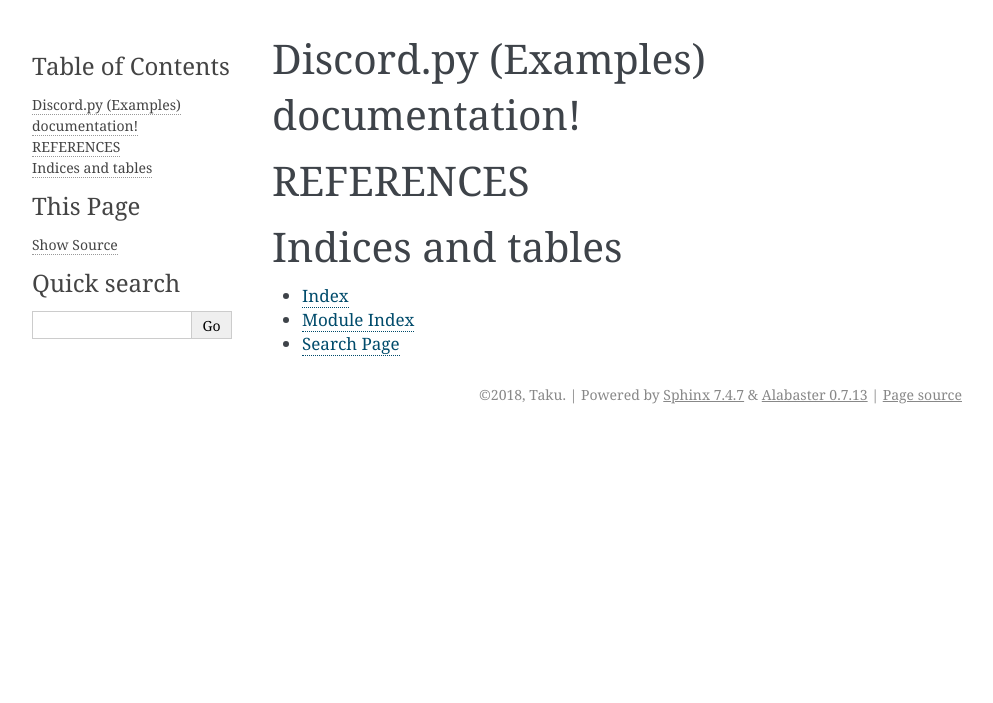
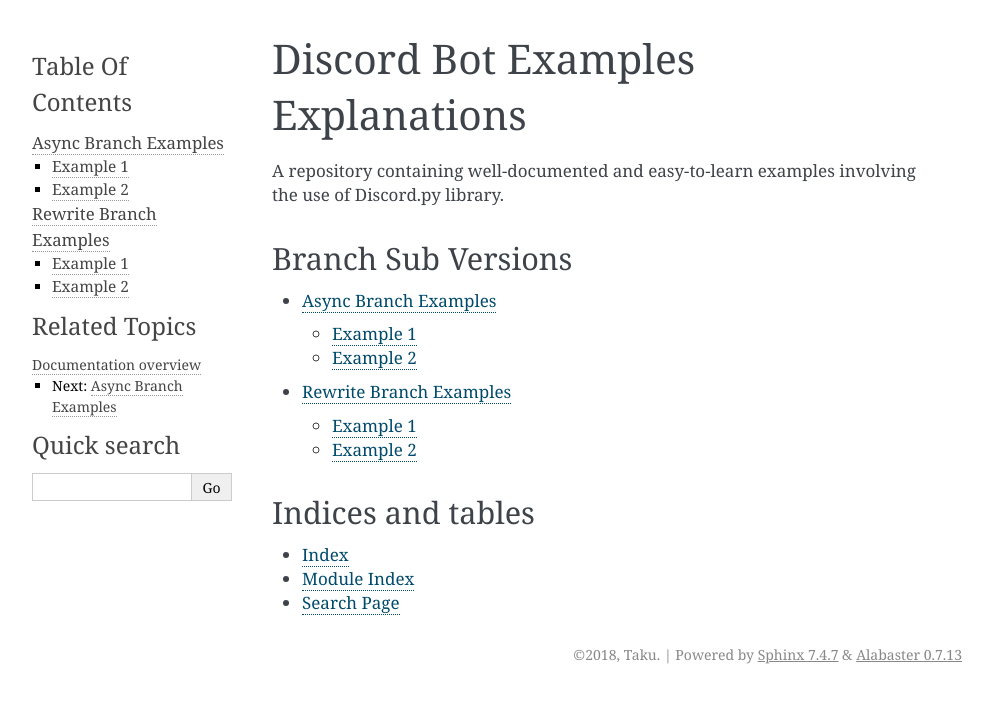
Before and after one commit to GreatTaku/Discord-Bot-Examples, a Sphinx documentation site: the page built from docs/index.rst, in a window 1280 px wide. Shown: the top 703 px of the page, without its empty margins (148-1141 px from the left). Built offline with Sphinx 7.4.7, drawn with Linux system fonts in a browser that asks for light colours.

Commit message:
Added docs folder
docs for storing documentation of rtd

```diff
--- /dev/null
+++ b/docs/_templates/customtoc.html
@@ -0,0 +1,2 @@
+<h3><a href="{{ pathto(master_doc) }}">{{ _('Table Of Contents') }}</a></h3>
+{{ toctree(maxdepth=theme_globaltoc_depth|toint, collapse=False,includehidden=theme_globaltoc_includehidden|tobool) }}</ul>
--- a/docs/async.rst
+++ b/docs/async.rst
@@ -0,0 +1,16 @@
+.. currentmodule:: async
+
+Async Branch Examples
+=====================
+
+This is the documentation for examples that uses the async branch of Discord.py.
+
+Example 1
+---------
+
+pass
+
+Example 2
+---------
+
+pass
--- a/docs/conf.py
+++ b/docs/conf.py
@@ -12,14 +12,15 @@
 # add these directories to sys.path here. If the directory is relative to the
 # documentation root, use os.path.abspath to make it absolute, like shown here.
 #
-# import os
-# import sys
-# sys.path.insert(0, os.path.abspath('.'))
+
+import os
+import sys
+sys.path.insert(0, os.path.abspath('.'))
 
 
 # -- Project information -----------------------------------------------------
 
-project = 'Discord.py Examples'
+project = 'Discord Bot Examples'
 copyright = '2018, Taku'
 author = 'Taku'
 
@@ -42,6 +43,7 @@
     'sphinx.ext.autodoc',
     'sphinx.ext.intersphinx',
     'sphinx.ext.viewcode',
+    'sphinx.ext.napoleon',
 ]
 
 # Add any paths that contain templates here, relative to this directory.
@@ -71,6 +73,7 @@
 # The name of the Pygments (syntax highlighting) style to use.
 pygments_style = 'default'
 
+highlight_language = 'python3'
 
 # -- Options for HTML output -------------------------------------------------
 
@@ -83,8 +86,13 @@
 # further.  For a list of options available for each theme, see the
 # documentation.
 #
-# html_theme_options = {}
-
+html_theme_options = {'show_powered_by': True,
+                      'github_button': True,
+                      # 'github_banner': True,
+                      'github_user': 'GreatTaku',
+                      'github_repo': project,
+                      'show_related': True,
+                      }
 # Add any paths that contain custom static files (such as style sheets) here,
 # relative to this directory. They are copied after the builtin static files,
 # so a file named "default.css" will overwrite the builtin "default.css".
@@ -99,12 +107,13 @@
 # 'searchbox.html']``.
 #
 # html_sidebars = {}
+html_show_sourcelink = False
 
 
 # -- Options for HTMLHelp output ---------------------------------------------
 
 # Output file base name for HTML help builder.
-htmlhelp_basename = 'DiscordpyExamplesdoc'
+htmlhelp_basename = 'DiscordBotExamplesdoc'
 
 
 # -- Options for LaTeX output ------------------------------------------------
@@ -131,17 +140,22 @@
 # (source start file, target name, title,
 #  author, documentclass [howto, manual, or own class]).
 latex_documents = [
-    (master_doc, 'DiscordpyExamples.tex', 'Discord.py Examples Documentation',
+    (master_doc, 'DiscordBotExamples.tex', 'Discord Bot Examples Documentation',
      'Taku', 'manual'),
 ]
 
+html_sidebars = {'**': ['customtoc.html', 'relations.html', 'sourcelink.html', 'searchbox.html']}
+
+html_context = {
+    'theme_globaltoc_depth': '2',
+}
 
 # -- Options for manual page output ------------------------------------------
 
 # One entry per manual page. List of tuples
 # (source start file, name, description, authors, manual section).
 man_pages = [
-    (master_doc, 'discordpyexamples', 'Discord.py Examples Documentation',
+    (master_doc, 'discordbotexamples', 'Discord Bot Examples Documentation',
      [author], 1)
 ]
 
@@ -152,14 +166,17 @@
 # (source start file, target name, title, author,
 #  dir menu entry, description, category)
 texinfo_documents = [
-    (master_doc, 'DiscordpyExamples', 'Discord.py Examples Documentation',
-     author, 'DiscordpyExamples', 'One line description of project.',
+    (master_doc, 'DiscordBotExamples', 'Discord Bot Examples Documentation',
+     author, 'DiscordBotExamples', 'One line description of project.',
      'Miscellaneous'),
 ]
 
 
 # -- Extension configuration -------------------------------------------------
 
+autodoc_member_order = 'bysource'
+autoclass_content = 'both'
+
 # -- Options for intersphinx extension ---------------------------------------
 
 # Example configuration for intersphinx: refer to the Python standard library.
--- a/docs/index.rst
+++ b/docs/index.rst
@@ -1,20 +1,22 @@
-.. Discord.py Examples documentation master file, created by
-   sphinx-quickstart on Fri May 11 17:45:21 2018.
+.. Discord Bot Examples documentation master file, created by
+   sphinx-quickstart on Fri May 11 20:03:41 2018.
    You can adapt this file completely to your liking, but it should at least
    contain the root `toctree` directive.
 
-Discord.py (Examples) documentation!
-====================================
+=================================
+Discord Bot Examples Explanations
+=================================
+
+A repository containing well-documented and easy-to-learn examples involving the use of Discord.py library.
 
 
+Branch Sub Versions
+===================
+.. toctree::
+    :maxdepth: 2
 
-REFERENCES
-==========
-
-.. toctree::
-   :maxdepth: 2
-   :caption: Contents:
-
+    async
+    rewrite
 
 
 Indices and tables
--- a/docs/rewrite.rst
+++ b/docs/rewrite.rst
@@ -0,0 +1,16 @@
+.. currentmodule:: rewrite
+
+Rewrite Branch Examples
+=======================
+
+This is the documentation for examples that uses the rewrite branch of Discord.py.
+
+Example 1
+---------
+
+pass
+
+Example 2
+---------
+
+pass
```
Also changed, not shown: 2 other files.
